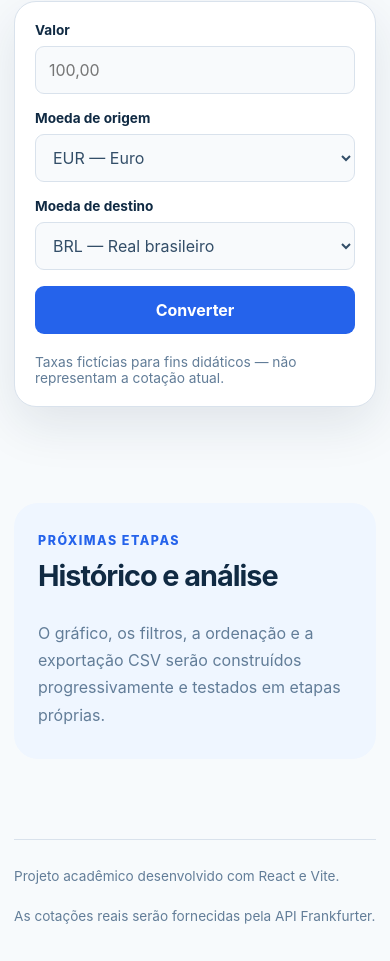
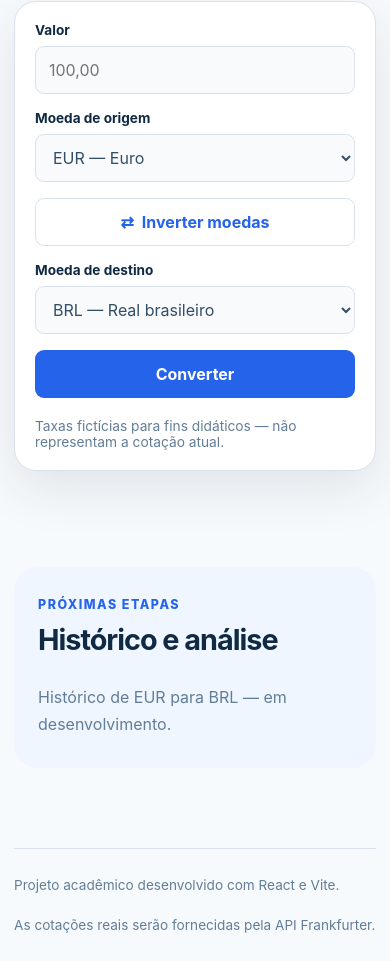
Before and after one commit to godoy-jr/projeto-2-spa, a React (Vite) app: page / in a window 390 px wide. Shown: the part 1036-1997 px from the top of the page. Built offline with nearby package versions, Linux system fonts and the light colour scheme.

Commit message:
feat: compartilha par de moedas e adiciona inversao

```diff
--- a/src/App.jsx
+++ b/src/App.jsx
@@ -1,3 +1,4 @@
+import { useState } from 'react'
 import styles from './App.module.css'
 import ConverterForm from './components/ConverterForm'
 import Footer from './components/Footer'
@@ -23,6 +24,14 @@ const demoRates = {
 }
 
 function App() {
+  const [sourceCode, setSourceCode] = useState('EUR')
+  const [targetCode, setTargetCode] = useState('BRL')
+
+  function handleInvertCurrencies() {
+    setSourceCode(targetCode)
+    setTargetCode(sourceCode)
+  }
+
   return (
     <div className={styles.appShell}>
       <Header brandName="Câmbio Fácil" navigationItems={navigationItems} />
@@ -33,8 +42,16 @@ function App() {
           description="Converta valores e acompanhe a variação das moedas em uma experiência simples e direta."
           exampleRate="1 EUR = 6,20 BRL"
         />
-        <ConverterForm currencies={currencies} demoRates={demoRates} />
-        <HistorySection description="O gráfico, os filtros, a ordenação e a exportação CSV serão construídos progressivamente e testados em etapas próprias." />
+        <ConverterForm
+          currencies={currencies}
+          demoRates={demoRates}
+          sourceCode={sourceCode}
+          targetCode={targetCode}
+          onSourceChange={setSourceCode}
+          onTargetChange={setTargetCode}
+          onInvertCurrencies={handleInvertCurrencies}
+        />
+        <HistorySection sourceCode={sourceCode} targetCode={targetCode} />
       </main>
 
       <Footer dataSource="API Frankfurter" />
--- a/src/components/ConverterForm.jsx
+++ b/src/components/ConverterForm.jsx
@@ -1,12 +1,23 @@
 import { useState } from 'react'
 import styles from './ConverterForm.module.css'
 
-function ConverterForm({ currencies, demoRates }) {
+function ConverterForm({
+  currencies,
+  demoRates,
+  sourceCode,
+  targetCode,
+  onSourceChange,
+  onTargetChange,
+  onInvertCurrencies,
+}) {
   const [amount, setAmount] = useState('')
-  const [sourceCode, setSourceCode] = useState('EUR')
-  const [targetCode, setTargetCode] = useState('BRL')
   const [result, setResult] = useState(null)
   const [error, setError] = useState('')
+
+  function resetFeedback() {
+    setResult(null)
+    setError('')
+  }
 
   function handleSubmit(event) {
     event.preventDefault()
@@ -25,9 +36,14 @@ function ConverterForm({ currencies, demoRates }) {
     setResult(convertedAmount)
   }
 
-  function handleCurrencyChange(setCurrency, value) {
-    setCurrency(value)
-    setResult(null)
+  function handleCurrencyChange(onChange, value) {
+    onChange(value)
+    resetFeedback()
+  }
+
+  function handleInvert() {
+    onInvertCurrencies()
+    resetFeedback()
   }
 
   return (
@@ -51,7 +67,7 @@ function ConverterForm({ currencies, demoRates }) {
             value={amount}
             onChange={(event) => {
               setAmount(event.target.value)
-              setResult(null)
+              resetFeedback()
             }}
           />
         </div>
@@ -62,7 +78,7 @@ function ConverterForm({ currencies, demoRates }) {
             id="from-currency"
             name="from-currency"
             value={sourceCode}
-            onChange={(event) => handleCurrencyChange(setSourceCode, event.target.value)}
+            onChange={(event) => handleCurrencyChange(onSourceChange, event.target.value)}
           >
             {currencies.map((currency) => (
               <option key={currency.code} value={currency.code}>
@@ -72,7 +88,10 @@ function ConverterForm({ currencies, demoRates }) {
           </select>
         </div>
 
-        <span className={styles.exchangeIcon} aria-hidden="true">→</span>
+        <button className={styles.invertButton} type="button" onClick={handleInvert}>
+          <span aria-hidden="true">⇄</span>
+          <span>Inverter moedas</span>
+        </button>
 
         <div className={styles.field}>
           <label htmlFor="to-currency">Moeda de destino</label>
@@ -80,7 +99,7 @@ function ConverterForm({ currencies, demoRates }) {
             id="to-currency"
             name="to-currency"
             value={targetCode}
-            onChange={(event) => handleCurrencyChange(setTargetCode, event.target.value)}
+            onChange={(event) => handleCurrencyChange(onTargetChange, event.target.value)}
           >
             {currencies.map((currency) => (
               <option key={currency.code} value={currency.code}>
@@ -90,7 +109,7 @@ function ConverterForm({ currencies, demoRates }) {
           </select>
         </div>
 
-        <button type="submit">Converter</button>
+        <button className={styles.submitButton} type="submit">Converter</button>
 
         <div className={styles.formFeedback} aria-live="polite">
           <p className={styles.formNote}>Taxas fictícias para fins didáticos — não representam a cotação atual.</p>
--- a/src/components/ConverterForm.module.css
+++ b/src/components/ConverterForm.module.css
@@ -37,15 +37,22 @@
 .field input:disabled,
 .field select:disabled,
 .converterCard button:disabled { cursor: not-allowed; opacity: 0.72; }
-.exchangeIcon {
+.invertButton {
   min-height: 48px;
-  display: grid;
-  place-items: center;
+  display: inline-flex;
+  align-items: center;
+  justify-content: center;
+  gap: 8px;
+  padding: 0 14px;
+  border: 1px solid var(--border);
+  border-radius: 9px;
   color: var(--blue);
-  font-size: 1.35rem;
-  font-weight: 800;
+  background: var(--surface);
+  font-weight: 750;
+  cursor: pointer;
 }
-.converterCard button {
+.invertButton:hover { background: var(--blue-soft); }
+.submitButton {
   min-height: 48px;
   padding: 0 20px;
   border: 0;
@@ -55,7 +62,7 @@
   font-weight: 750;
   cursor: pointer;
 }
-.converterCard button:hover { background: var(--blue-dark); }
+.submitButton:hover { background: var(--blue-dark); }
 .formFeedback { grid-column: 1 / -1; }
 .formNote { margin: 4px 0 0; color: var(--muted); font-size: 0.86rem; }
 .errorMessage { margin: 12px 0 0; color: #b42318; font-weight: 700; }
@@ -68,11 +75,10 @@
   font-size: 1.08rem;
 }
 @media (max-width: 860px) {
-  .converterCard { grid-template-columns: 1fr 1fr; }
+  .converterCard { grid-template-columns: 1fr auto 1fr; }
   .amountField,
-  .converterCard button,
+  .submitButton,
   .formFeedback { grid-column: 1 / -1; }
-  .exchangeIcon { display: none; }
 }
 @media (max-width: 560px) {
   .converterCard { grid-template-columns: 1fr; padding: 20px; }
--- a/src/components/HistorySection.jsx
+++ b/src/components/HistorySection.jsx
@@ -1,13 +1,13 @@
 import styles from './HistorySection.module.css'
 
-function HistorySection({ description }) {
+function HistorySection({ sourceCode, targetCode }) {
   return (
     <section className={styles.historySection} id="historico" aria-labelledby="history-title">
       <div>
         <p className={styles.eyebrow}>Próximas etapas</p>
         <h2 id="history-title">Histórico e análise</h2>
       </div>
-      <p>{description}</p>
+      <p>Histórico de {sourceCode} para {targetCode} — em desenvolvimento.</p>
     </section>
   )
 }
```
Also changed, not shown: 3 other files (tests, documents, lock files or other folders).
